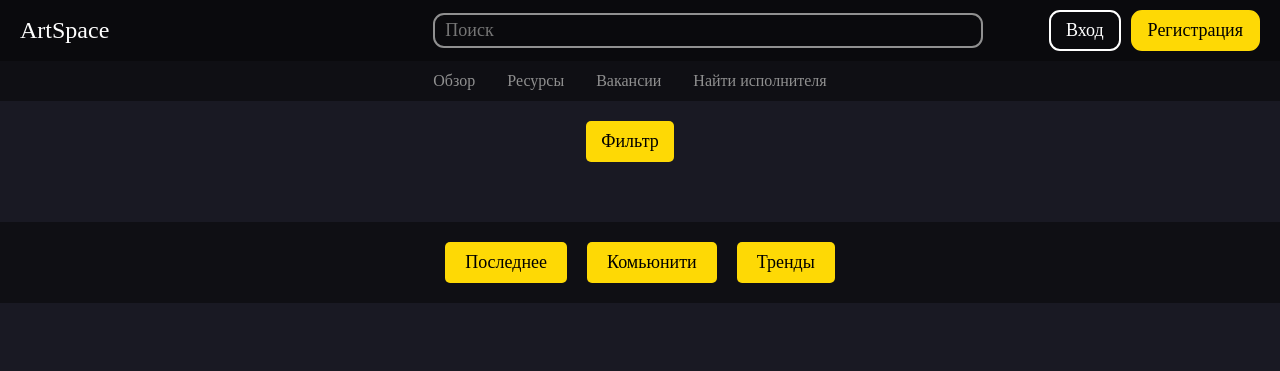
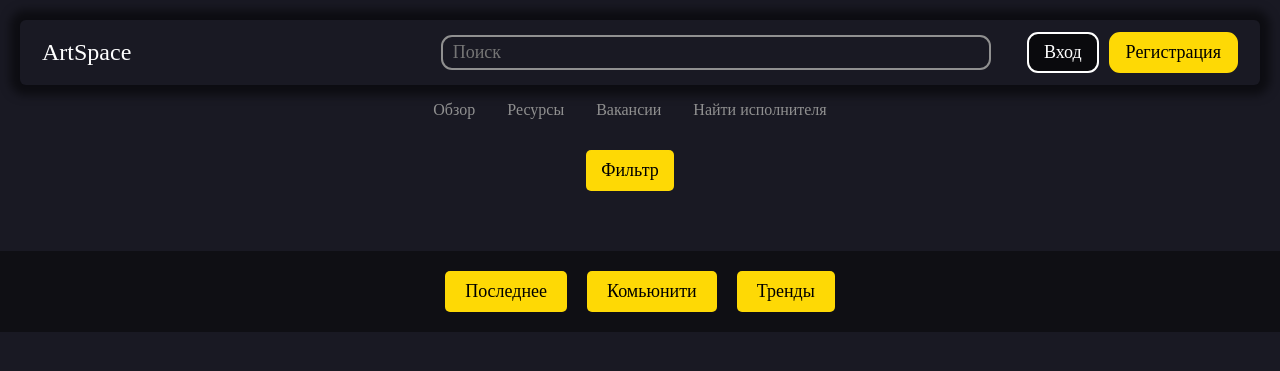
Before and after one commit to P-r-i-M-e-R/ArtSpace_project_2.0, a Django app: page / in a window 1280 px wide. Shown: the top 371 px of the page. Run offline with Django 5.2, Linux system fonts and the light colour scheme; data that the repository does not hold is empty.

Commit message:
Changed style for page nav + for header + post_grid extended for 7 elem

```diff
--- a/MyProject/Overview/static/style.css
+++ b/MyProject/Overview/static/style.css
@@ -14,9 +14,14 @@ button, input {
 header {
     display: flex;
     align-items: center;
+    margin: 0px 20px;
+    margin-top: 20px;
+    margin-bottom: 5px;
     padding: 10px 20px;
-    background-color: #0a0a0d;
     position: relative;
+    border: 2px solid rgba(0, 0, 0, 0);
+    box-shadow: 0px 0px 10px 10px rgba(0,0,0,0.5);
+    border-radius: 6px;
 }
 
 .logo {
@@ -44,7 +49,7 @@ header {
     padding: 5px 10px;
     border-radius: 11px;
     border: 2px solid #909090;
-    background-color: #0a0a0d;
+    background-color: transparent;
     color: #fff;
 }
 
@@ -76,7 +81,6 @@ header {
 .page-nav {
     display: flex;
     justify-content: center;
-    background-color: #0f0f14;
     padding: 10px 20px;
 }
 
@@ -135,8 +139,8 @@ header {
 
 .image-grid {
     display: grid;
-    grid-template-columns: repeat(4, 1fr);
-    gap: 20px;
+    grid-template-columns: repeat(7, 1fr);
+    gap: 10px;
 }
 
 .grid-item {
```
Also changed, not shown: MyProject/media/post_images/wallpaperflare.com_wallpaper.jpg (added), MyProject/media/post_images/wallpaperflare.com_wallpaper_1.jpg (added), MyProject/media/post_images/wallpaperflare.com_wallpaper_2.jpg (added), MyProject/media/post_images/wallpaperflare.com_wallpaper_3.jpg (added), MyProject/media/post_images/wallpaperflare.com_wallpaper_4.jpg (added), MyProject/media/post_images/wallpaperflare.com_wallpaper_5.jpg (added), MyProject/media/post_images/wallpaperflare.com_wallpaper_6.jpg (added), MyProject/media/post_images/wallpaperflare.com_wallpaper_7.jpg (added), MyProject/media/post_images/wallpaperflare.com_wallpaper_8.jpg (added).
